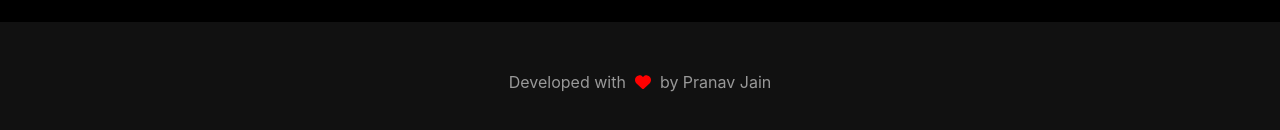
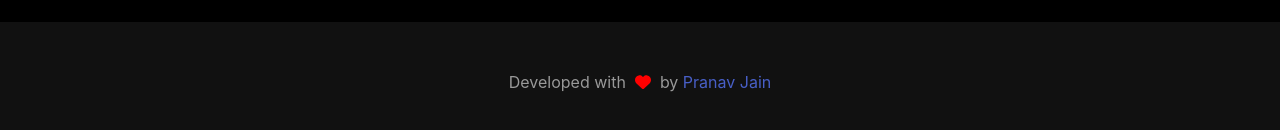
Before and after one commit to pranavj1001/private-cloud, a React (Create React App) app in the folder frontend/: page / in a window 1280 px wide. Shown: the part 658-788 px from the top of the page. Built offline with nearby package versions, Linux system fonts and the light colour scheme; no server answers.

Commit message:
update Footer

```diff
--- a/frontend/src/components/Footer.js
+++ b/frontend/src/components/Footer.js
@@ -5,7 +5,7 @@ function Footer() {
   return (
     <footer className="footer main-footer">
       <div className="content has-text-centered">
-        <p>Developed with &nbsp;<FontAwesomeIcon icon={faHeart} color='red' />&nbsp; by Pranav Jain </p>
+        <p>Developed with &nbsp;<FontAwesomeIcon icon={faHeart} color='red' />&nbsp; by <a target='_blank' href='https://github.com/pranavj1001'>Pranav Jain</a></p>
       </div>
     </footer>
   );
```
